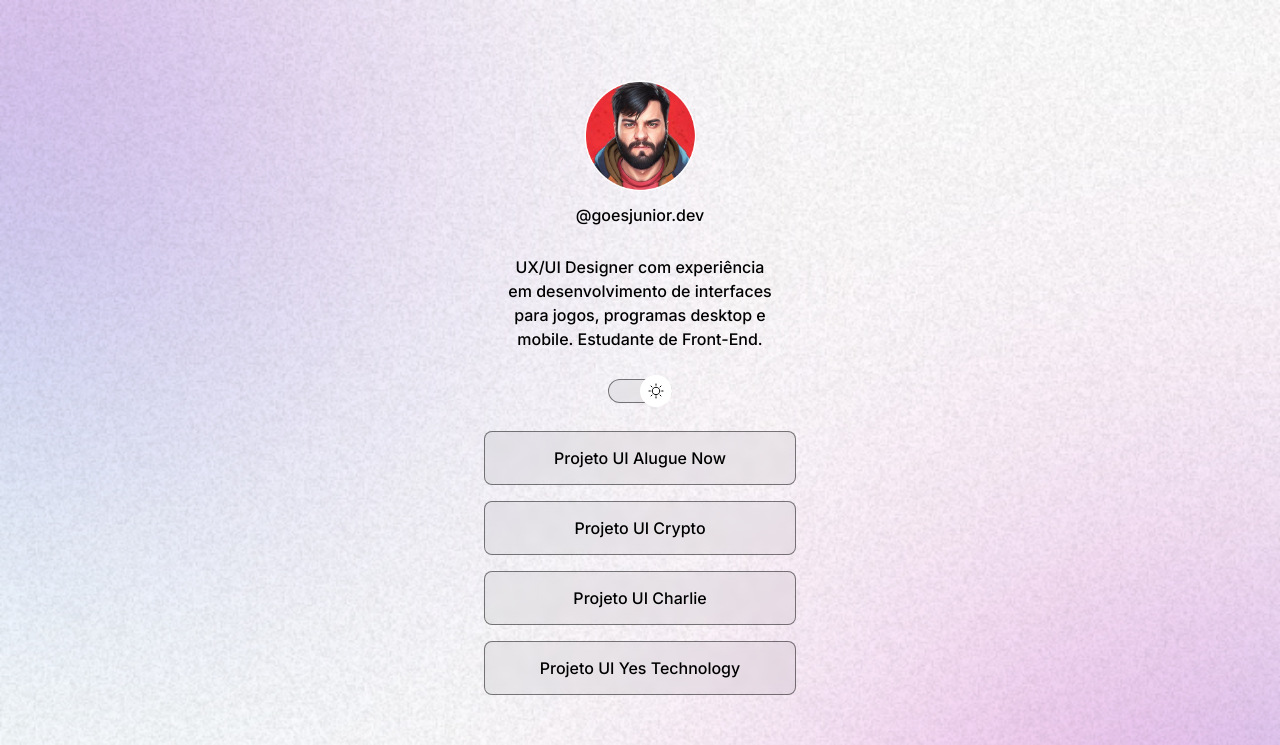
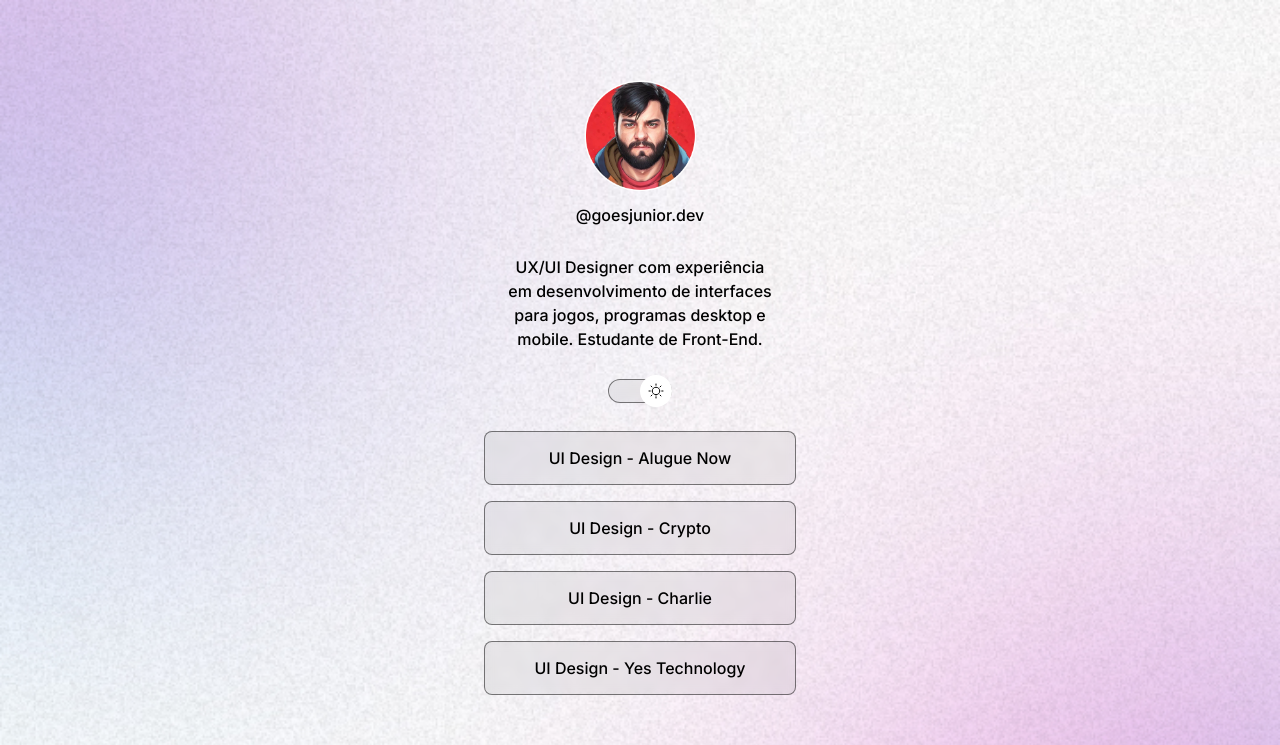
Before and after one commit to goesjunior/DevLinks, a plain HTML site: page index.html in a window 1280 px wide. Shown: the top 745 px of the page. Drawn offline with nearby package versions, Linux system fonts and the light colour scheme.

```diff
--- a/index.html
+++ b/index.html
@@ -23,16 +23,16 @@
       </div>
       <ul>
         <li>
-          <a href="https://www.behance.net/gallery/147303393/Alugue-Now" target="_blank">Projeto UI Alugue Now</a>
+          <a href="https://www.behance.net/gallery/147303393/Alugue-Now" target="_blank">UI Design - Alugue Now</a>
         </li>
         <li>
-          <a href="https://www.behance.net/gallery/147307297/Crypto" target="_blank">Projeto UI Crypto</a>
+          <a href="https://www.behance.net/gallery/147307297/Crypto" target="_blank">UI Design - Crypto</a>
         </li>
         <li>
-          <a href="https://www.behance.net/gallery/162009907/Charlie" target="_blank">Projeto UI Charlie</a>
+          <a href="https://www.behance.net/gallery/162009907/Charlie" target="_blank">UI Design - Charlie</a>
         </li>
         <li>
-          <a href="https://www.behance.net/gallery/162125789/Landing-Page-Yes-Technology" target="_blank">Projeto UI Yes Technology</a>
+          <a href="https://www.behance.net/gallery/162125789/Landing-Page-Yes-Technology" target="_blank">UI Design - Yes Technology</a>
         </li>
       </ul>
       <div id="social-links">
```
Also changed, not shown: 3 other files.
